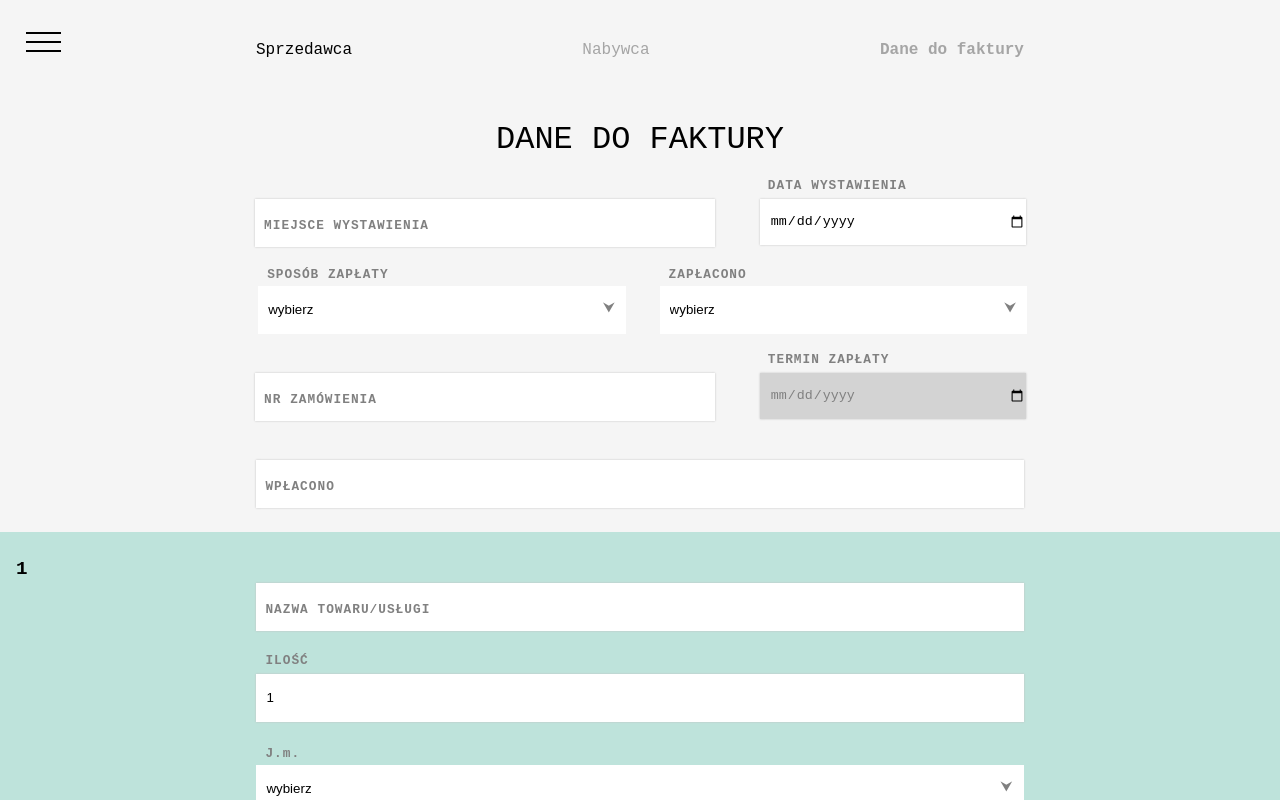
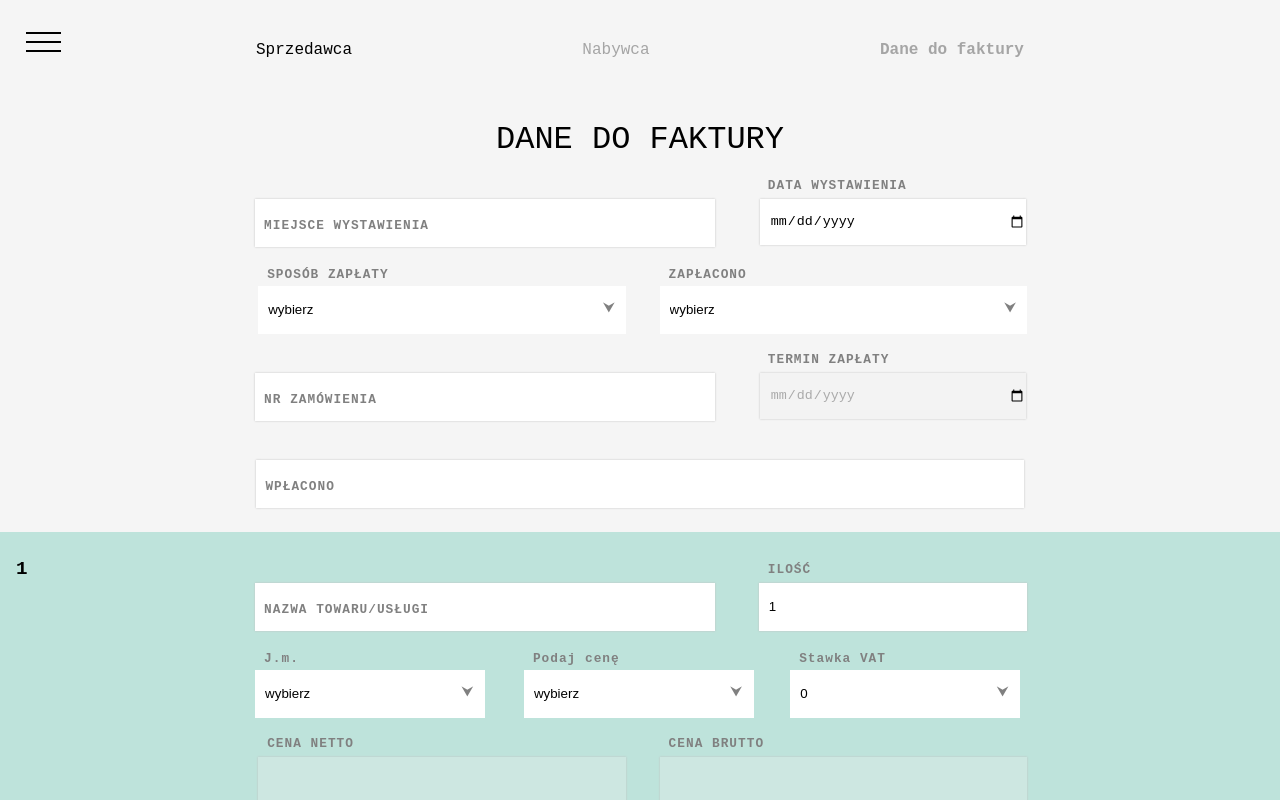
Before and after one commit to TM85dev/faktura-generator, a React (Create React App) app: page /part3 in a window 1280 px wide. Both pictures are taken after a click on the button "dodaj". Shown: the top 800 px of the page. Built offline with nearby package versions, Linux system fonts and the light colour scheme.

Commit message:
modified style width for resize

```diff
--- a/src/components/newItem.js
+++ b/src/components/newItem.js
@@ -58,6 +58,12 @@ function NewItem({ num }) {
             variables: ["Netto", "Brutto"],
         },
         {
+            name: "vat",
+            namePL: "Stawka VAT",
+            value: przedmiot.vat,
+            variables: ["23%", "8%", "5%", "0%"],
+        },
+        {
             type: "number",
             value: przedmiot.netto,
             name: "netto",
@@ -70,12 +76,6 @@ function NewItem({ num }) {
             name: "brutto",
             namePL: "Cena brutto",
             disabled: przedmiot.selected_price==="Brutto" ? false : true,
-        },
-        {
-            name: "vat",
-            namePL: "Stawka VAT",
-            value: przedmiot.vat,
-            variables: ["23%", "8%", "5%", "0%"],
         }
     ]
     return (
--- a/src/index.css
+++ b/src/index.css
@@ -232,165 +232,6 @@ nav > ul > li a {
   cursor: default;
 }
 
-@media screen and (min-width: 900px) {
-  .sprzedawca > div:nth-of-type(4),
-  .sprzedawca > div:nth-of-type(6) {
-    display: inline-block;
-    width: 60%;
-    float: left;
-  }
-  .sprzedawca > div:nth-of-type(4) label,
-  .sprzedawca > div:nth-of-type(6) label {
-    margin: 0 0 0 34%;
-  }
-  .sprzedawca > div:nth-of-type(4) > span,
-  .sprzedawca > div:nth-of-type(6) > span {
-    width: 60%;
-    margin: 0 0 0 34%;
-  }
-  .sprzedawca > div:nth-of-type(5),
-  .sprzedawca > div:nth-of-type(7) {
-    display: inline-block;
-    width: 35%;
-    float: right;
-  }
-  .sprzedawca > div:nth-of-type(5) label,
-  .sprzedawca > div:nth-of-type(7) label {
-    margin: 0 0 0 -15%;
-  }
-  .sprzedawca > div:nth-of-type(5) > span,
-  .sprzedawca > div:nth-of-type(7) > span {
-    width: 60%;
-    margin: 0 0 0 -16%;
-  }
-  .sprzedawca > div:nth-of-type(5) > span,
-  .sprzedawca > div:nth-of-type(7) > span {
-    clear: both;
-  }
-  .sprzedawca > div:nth-of-type(8) {
-    display: inline-block;
-    width: 48%;
-    float: left;
-  }
-  .sprzedawca > div:nth-of-type(8) label {
-    margin: 0 0 0 43%;
-  }
-  .sprzedawca > div:nth-of-type(8) > span {
-    width: 60%;
-    margin: 0 0 0 42%;
-  }
-  .sprzedawca > div:nth-of-type(9) {
-    display: inline-block;
-    width: 48%;
-    float: right;
-  }
-  .sprzedawca > div:nth-of-type(9) label {
-    margin: 0;
-  }
-  .sprzedawca > div:nth-of-type(9) > span {
-    width: 60%;
-    margin: 0;
-  }
-  .sprzedawca > div:nth-of-type(9) > span {
-    clear: both;
-  }
-  .klient > div:nth-of-type(2),
-  .klient > div:nth-of-type(4) {
-    display: inline-block;
-    width: 60%;
-    float: left;
-  }
-  .klient > div:nth-of-type(2) label,
-  .klient > div:nth-of-type(4) label {
-    margin: 0 0 0 34%;
-  }
-  .klient > div:nth-of-type(2) > span,
-  .klient > div:nth-of-type(4) > span {
-    width: 60%;
-    margin: 0 0 0 34%;
-  }
-  .klient > div:nth-of-type(3),
-  .klient > div:nth-of-type(5) {
-    display: inline-block;
-    width: 35%;
-    float: right;
-  }
-  .klient > div:nth-of-type(3) label,
-  .klient > div:nth-of-type(5) label {
-    margin: 0 0 0 -15%;
-  }
-  .klient > div:nth-of-type(3) > span,
-  .klient > div:nth-of-type(5) > span {
-    width: 60%;
-    margin: 0 0 0 -16%;
-  }
-  .klient > div:nth-of-type(3) > span,
-  .klient > div:nth-of-type(5) > span {
-    clear: both;
-  }
-  .dane > div:nth-of-type(1),
-  .dane > div:nth-of-type(5) {
-    display: inline-block;
-    width: 60%;
-    float: left;
-  }
-  .dane > div:nth-of-type(1) label,
-  .dane > div:nth-of-type(5) label {
-    margin: 0 0 0 34%;
-  }
-  .dane > div:nth-of-type(1) > span,
-  .dane > div:nth-of-type(5) > span {
-    width: 60%;
-    margin: 0 0 0 34%;
-  }
-  .dane > div:nth-of-type(2),
-  .dane > div:nth-of-type(6) {
-    display: inline-block;
-    width: 35%;
-    float: right;
-  }
-  .dane > div:nth-of-type(2) label,
-  .dane > div:nth-of-type(6) label {
-    margin: 0 0 0 -15%;
-  }
-  .dane > div:nth-of-type(2) > span,
-  .dane > div:nth-of-type(6) > span {
-    width: 60%;
-    margin: 0 0 0 -16%;
-  }
-  .dane > div:nth-of-type(2) > span,
-  .dane > div:nth-of-type(6) > span {
-    clear: both;
-  }
-  .dane > div:nth-of-type(3) {
-    display: inline-block;
-    width: 48%;
-    float: left;
-  }
-  .dane > div:nth-of-type(3) label {
-    margin: 0 0 0 43%;
-  }
-  .dane > div:nth-of-type(3) > span {
-    width: 60%;
-    margin: 0 0 0 42%;
-  }
-  .dane > div:nth-of-type(4) {
-    display: inline-block;
-    width: 48%;
-    float: right;
-  }
-  .dane > div:nth-of-type(4) label {
-    margin: 0;
-  }
-  .dane > div:nth-of-type(4) > span {
-    width: 60%;
-    margin: 0;
-  }
-  .dane > div:nth-of-type(4) > span {
-    clear: both;
-  }
-}
-
 .dane .sposob-zaplaty label,
 .dane .zaplacono label,
 .dane .przedmiot > div label {
@@ -476,8 +317,236 @@ nav > ul > li a {
 }
 
 .dane .disabled-termin input {
-  background-color: lightgray;
-  color: gray;
+  background-color: rgba(239, 239, 239, 0.3);
+  color: #aaaaaa;
+}
+
+@media screen and (min-width: 900px) {
+  .sprzedawca > div:nth-of-type(4),
+  .sprzedawca > div:nth-of-type(6) {
+    display: inline-block;
+    width: 60%;
+    float: left;
+  }
+  .sprzedawca > div:nth-of-type(4) label,
+  .sprzedawca > div:nth-of-type(6) label {
+    margin: 0 0 0 34%;
+  }
+  .sprzedawca > div:nth-of-type(4) > span,
+  .sprzedawca > div:nth-of-type(6) > span {
+    width: 60%;
+    margin: 0 0 0 34%;
+  }
+  .sprzedawca > div:nth-of-type(5),
+  .sprzedawca > div:nth-of-type(7) {
+    display: inline-block;
+    width: 35%;
+    float: right;
+  }
+  .sprzedawca > div:nth-of-type(5) label,
+  .sprzedawca > div:nth-of-type(7) label {
+    margin: 0 0 0 -15%;
+  }
+  .sprzedawca > div:nth-of-type(5) > span,
+  .sprzedawca > div:nth-of-type(7) > span {
+    width: 60%;
+    margin: 0 0 0 -16%;
+  }
+  .sprzedawca > div:nth-of-type(8) {
+    display: inline-block;
+    width: 48%;
+    float: left;
+  }
+  .sprzedawca > div:nth-of-type(8) label {
+    margin: 0 0 0 43%;
+  }
+  .sprzedawca > div:nth-of-type(8) > span {
+    width: 60%;
+    margin: 0 0 0 42%;
+  }
+  .sprzedawca > div:nth-of-type(9) {
+    display: inline-block;
+    width: 48%;
+    float: right;
+  }
+  .sprzedawca > div:nth-of-type(9) label {
+    margin: 0;
+  }
+  .sprzedawca > div:nth-of-type(9) > span {
+    width: 60%;
+    margin: 0;
+  }
+  .klient > div:nth-of-type(2),
+  .klient > div:nth-of-type(4) {
+    display: inline-block;
+    width: 60%;
+    float: left;
+  }
+  .klient > div:nth-of-type(2) label,
+  .klient > div:nth-of-type(4) label {
+    margin: 0 0 0 34%;
+  }
+  .klient > div:nth-of-type(2) > span,
+  .klient > div:nth-of-type(4) > span {
+    width: 60%;
+    margin: 0 0 0 34%;
+  }
+  .klient > div:nth-of-type(3),
+  .klient > div:nth-of-type(5) {
+    display: inline-block;
+    width: 35%;
+    float: right;
+  }
+  .klient > div:nth-of-type(3) label,
+  .klient > div:nth-of-type(5) label {
+    margin: 0 0 0 -15%;
+  }
+  .klient > div:nth-of-type(3) > span,
+  .klient > div:nth-of-type(5) > span {
+    width: 60%;
+    margin: 0 0 0 -16%;
+  }
+  .dane > div:nth-of-type(1),
+  .dane > div:nth-of-type(5) {
+    display: inline-block;
+    width: 60%;
+    float: left;
+  }
+  .dane > div:nth-of-type(1) label,
+  .dane > div:nth-of-type(5) label {
+    margin: 0 0 0 34%;
+  }
+  .dane > div:nth-of-type(1) > span,
+  .dane > div:nth-of-type(5) > span {
+    width: 60%;
+    margin: 0 0 0 34%;
+  }
+  .dane > div:nth-of-type(2),
+  .dane > div:nth-of-type(6) {
+    display: inline-block;
+    width: 35%;
+    float: right;
+  }
+  .dane > div:nth-of-type(2) label,
+  .dane > div:nth-of-type(6) label {
+    margin: 0 0 0 -15%;
+  }
+  .dane > div:nth-of-type(2) > span,
+  .dane > div:nth-of-type(6) > span {
+    width: 60%;
+    margin: 0 0 0 -16%;
+  }
+  .dane > div:nth-of-type(3) {
+    display: inline-block;
+    width: 48%;
+    float: left;
+  }
+  .dane > div:nth-of-type(3) label {
+    margin: 0 0 0 43%;
+  }
+  .dane > div:nth-of-type(3) > span {
+    width: 60%;
+    margin: 0 0 0 42%;
+  }
+  .dane > div:nth-of-type(4) {
+    display: inline-block;
+    width: 48%;
+    float: right;
+  }
+  .dane > div:nth-of-type(4) label {
+    margin: 0;
+  }
+  .dane > div:nth-of-type(4) > span {
+    width: 60%;
+    margin: 0;
+  }
+  .przedmiot {
+    min-height: 300px;
+  }
+  .przedmiot > div:nth-of-type(2) {
+    display: inline-block;
+    width: 60%;
+    float: left;
+  }
+  .przedmiot > div:nth-of-type(2) label {
+    margin: 0 0 0 34%;
+  }
+  .przedmiot > div:nth-of-type(2) > span {
+    width: 60%;
+    margin: 0 0 0 34%;
+  }
+  .przedmiot > div:nth-of-type(3) {
+    display: inline-block;
+    width: 35%;
+    float: right;
+  }
+  .przedmiot > div:nth-of-type(3) label {
+    margin: 0 0 0 -15%;
+  }
+  .przedmiot > div:nth-of-type(3) > span {
+    width: 60%;
+    margin: 0 0 0 -16%;
+  }
+  .przedmiot > div:nth-of-type(4) {
+    display: inline-block;
+    width: 30%;
+    float: left;
+  }
+  .przedmiot > div:nth-of-type(4) label {
+    margin: 0 0 0 68%;
+  }
+  .przedmiot > div:nth-of-type(4) > span {
+    width: 60%;
+    margin: 0 0 0 68%;
+  }
+  .przedmiot > div:nth-of-type(5) {
+    display: inline-block;
+    width: 30%;
+    float: left;
+  }
+  .przedmiot > div:nth-of-type(5) label {
+    margin: 0 0 0 38%;
+  }
+  .przedmiot > div:nth-of-type(5) > span {
+    width: 60%;
+    margin: 0 0 0 -16%;
+  }
+  .przedmiot > div:nth-of-type(6) {
+    display: inline-block;
+    width: 30%;
+    float: right;
+  }
+  .przedmiot > div:nth-of-type(6) label {
+    margin: 0 0 0 -26%;
+  }
+  .przedmiot > div:nth-of-type(6) > span {
+    width: 60%;
+    margin: 0 0 0 -16%;
+  }
+  .przedmiot > div:nth-of-type(7) {
+    display: inline-block;
+    width: 48%;
+    float: left;
+  }
+  .przedmiot > div:nth-of-type(7) label {
+    margin: 0 0 0 43%;
+  }
+  .przedmiot > div:nth-of-type(7) > span {
+    width: 60%;
+    margin: 0 0 0 42%;
+  }
+  .przedmiot > div:nth-of-type(8) {
+    display: inline-block;
+    width: 48%;
+    float: right;
+  }
+  .przedmiot > div:nth-of-type(8) label {
+    margin: 0;
+  }
+  .przedmiot > div:nth-of-type(8) > span {
+    width: 60%;
+    margin: 0;
+  }
 }
 
 @media screen and (min-width: 630px) {
--- a/src/index.scss
+++ b/src/index.scss
@@ -160,77 +160,6 @@ nav {
         }
     }
 }
-@mixin inputsWidth($width, $float, $label-margin, $span-width, $span-margin) {
-    display: inline-block;
-    width: $width;
-    float: $float;
-    label {
-        margin: $label-margin;
-    }
-    &>span {
-        width: $span-width;
-        margin: $span-margin;
-    }
-}
-@media screen and (min-width: 900px) {
-    .sprzedawca {
-        &>div:nth-of-type(4),
-        &>div:nth-of-type(6) {
-            @include inputsWidth(60%, left, 0 0 0 34%, 60%, 0 0 0 34%);
-        }
-        &>div:nth-of-type(5),
-        &>div:nth-of-type(7) {
-            @include inputsWidth(35%, right, 0 0 0 -15%, 60%, 0 0 0 -16%);
-            &>span {
-                clear: both;
-            }
-        }
-        &>div:nth-of-type(8) {
-            @include inputsWidth(48%, left, 0 0 0 43%, 60%, 0 0 0 42%);
-        }
-        &>div:nth-of-type(9) {
-            @include inputsWidth(48%, right, 0, 60%, 0);
-            &>span {
-                clear: both;
-            }
-        }
-    }
-    .klient {
-        &>div:nth-of-type(2),
-        &>div:nth-of-type(4) {
-            @include inputsWidth(60%, left, 0 0 0 34%, 60%, 0 0 0 34%);
-        }
-        &>div:nth-of-type(3),
-        &>div:nth-of-type(5) {
-            @include inputsWidth(35%, right, 0 0 0 -15%, 60%, 0 0 0 -16%);
-            &>span {
-                clear: both;
-            }
-        }
-    }
-    .dane {
-        &>div:nth-of-type(1),
-        &>div:nth-of-type(5) {
-            @include inputsWidth(60%, left, 0 0 0 34%, 60%, 0 0 0 34%);
-        }
-        &>div:nth-of-type(2),
-        &>div:nth-of-type(6) {
-            @include inputsWidth(35%, right, 0 0 0 -15%, 60%, 0 0 0 -16%);
-            &>span {
-                clear: both;
-            }
-        }
-        &>div:nth-of-type(3) {
-            @include inputsWidth(48%, left, 0 0 0 43%, 60%, 0 0 0 42%);
-        }
-        &>div:nth-of-type(4) {
-            @include inputsWidth(48%, right, 0, 60%, 0);
-            &>span {
-                clear: both;
-            }
-        }
-    }
-}
 
 .dane {
     .sposob-zaplaty,
@@ -291,8 +220,89 @@ nav {
     .disabled-termin {
         pointer-events: none;
         input {
-            background-color: lightgray;
-            color: gray;
+            background-color: rgba(239, 239, 239, 0.3);
+            color: rgb(170, 170, 170);
+        }
+    }
+}
+
+@mixin inputsWidth($width, $float, $label-margin, $span-width, $span-margin) {
+    display: inline-block;
+    width: $width;
+    float: $float;
+    label {
+        margin: $label-margin;
+    }
+    &>span {
+        width: $span-width;
+        margin: $span-margin;
+    }
+}
+@media screen and (min-width: 900px) {
+    .sprzedawca {
+        &>div:nth-of-type(4),
+        &>div:nth-of-type(6) {
+            @include inputsWidth(60%, left, 0 0 0 34%, 60%, 0 0 0 34%);
+        }
+        &>div:nth-of-type(5),
+        &>div:nth-of-type(7) {
+            @include inputsWidth(35%, right, 0 0 0 -15%, 60%, 0 0 0 -16%);
+        }
+        &>div:nth-of-type(8) {
+            @include inputsWidth(48%, left, 0 0 0 43%, 60%, 0 0 0 42%);
+        }
+        &>div:nth-of-type(9) {
+            @include inputsWidth(48%, right, 0, 60%, 0);
+        }
+    }
+    .klient {
+        &>div:nth-of-type(2),
+        &>div:nth-of-type(4) {
+            @include inputsWidth(60%, left, 0 0 0 34%, 60%, 0 0 0 34%);
+        }
+        &>div:nth-of-type(3),
+        &>div:nth-of-type(5) {
+            @include inputsWidth(35%, right, 0 0 0 -15%, 60%, 0 0 0 -16%);
+        }
+    }
+    .dane {
+        &>div:nth-of-type(1),
+        &>div:nth-of-type(5) {
+            @include inputsWidth(60%, left, 0 0 0 34%, 60%, 0 0 0 34%);
+        }
+        &>div:nth-of-type(2),
+        &>div:nth-of-type(6) {
+            @include inputsWidth(35%, right, 0 0 0 -15%, 60%, 0 0 0 -16%);
+        }
+        &>div:nth-of-type(3) {
+            @include inputsWidth(48%, left, 0 0 0 43%, 60%, 0 0 0 42%);
+        }
+        &>div:nth-of-type(4) {
+            @include inputsWidth(48%, right, 0, 60%, 0);
+        }
+    }
+    .przedmiot {
+        min-height: 300px;
+        &>div:nth-of-type(2) {
+            @include inputsWidth(60%, left, 0 0 0 34%, 60%, 0 0 0 34%);
+        }
+        &>div:nth-of-type(3) {
+            @include inputsWidth(35%, right, 0 0 0 -15%, 60%, 0 0 0 -16%);
+        }
+        &>div:nth-of-type(4) {
+            @include inputsWidth(30%, left, 0 0 0 68%, 60%, 0 0 0 68%);
+        }
+        &>div:nth-of-type(5) {
+            @include inputsWidth(30%, left, 0 0 0 38%, 60%, 0 0 0 -16%);
+        }
+        &>div:nth-of-type(6) {
+            @include inputsWidth(30%, right, 0 0 0 -26%, 60%, 0 0 0 -16%);
+        }
+        &>div:nth-of-type(7) {
+            @include inputsWidth(48%, left, 0 0 0 43%, 60%, 0 0 0 42%);
+        }
+        &>div:nth-of-type(8) {
+            @include inputsWidth(48%, right, 0, 60%, 0);
         }
     }
 }
```
Also changed, not shown: 1 other file (tests, documents, lock files or other folders).
